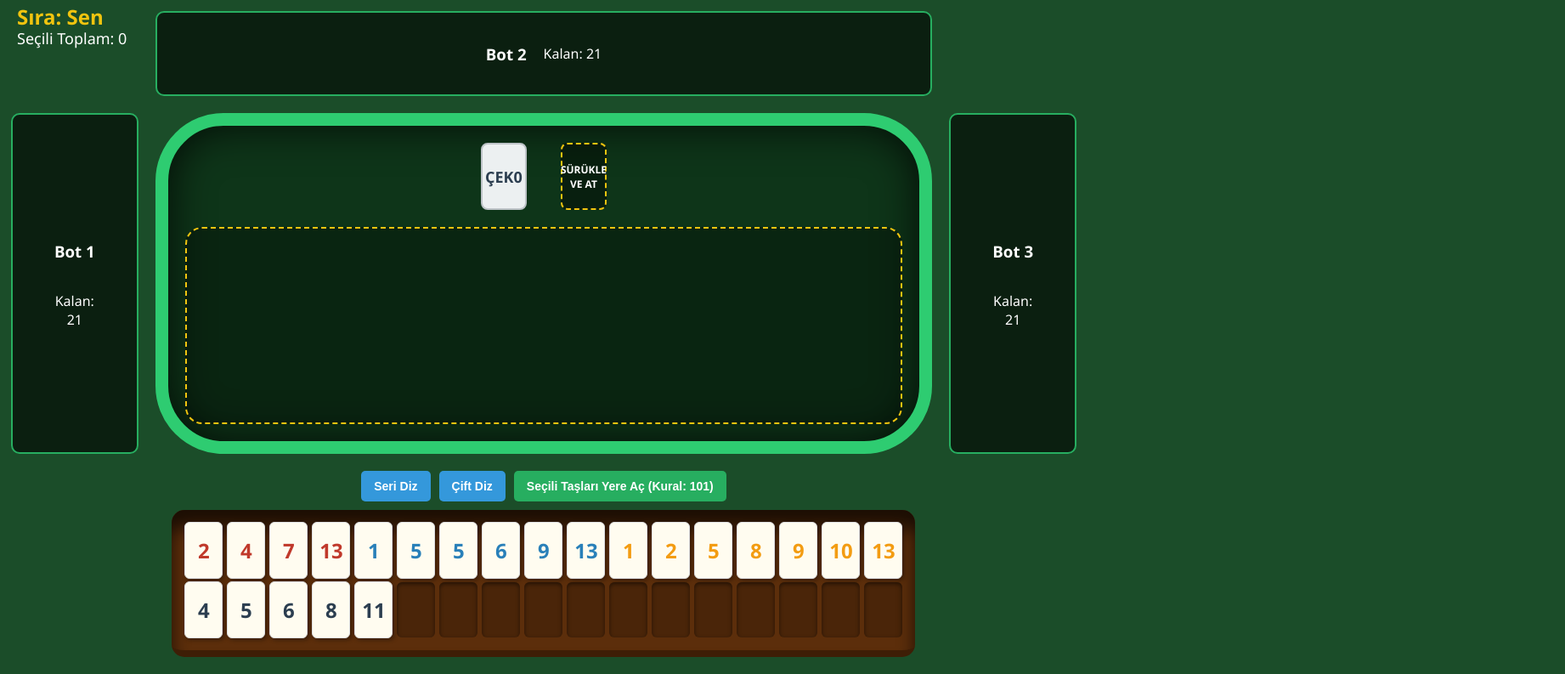
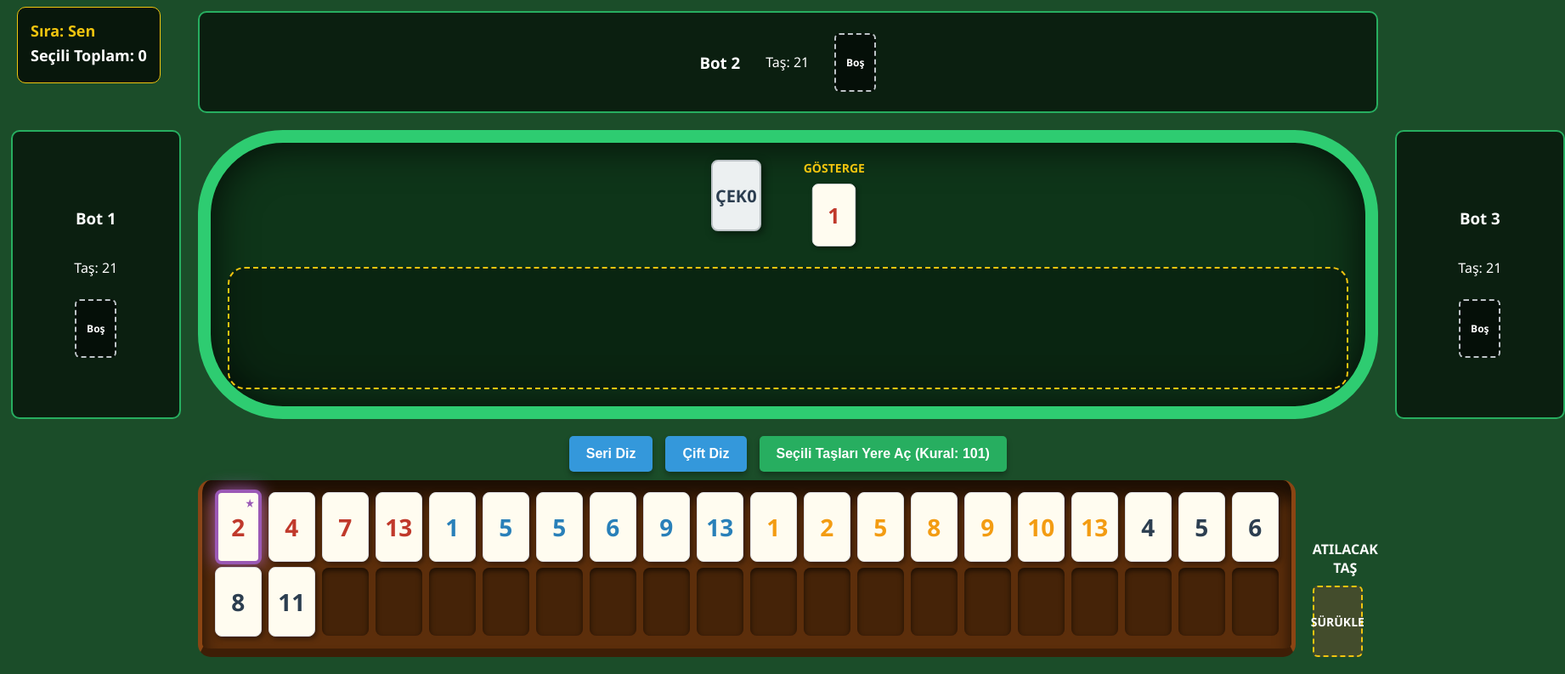
Before and after one commit to Sinanayd1/101-okey, a plain HTML site: page index.html in a window 1280 px wide. Shown: the part 7-800 px from the top of the page at 85% size, 1842 px wide, since content can reach past the window. Drawn offline with Linux system fonts and the light colour scheme.

Commit message:
Update index.html

```diff
--- a/index.html
+++ b/index.html
@@ -2,71 +2,101 @@
 <html lang="tr">
 <head>
     <meta charset="UTF-8">
-    <title>101 Okey - Gelişmiş Kurallar</title>
+    <title>Gelişmiş 101 Okey Simülasyonu</title>
     <style>
-        body { font-family: 'Segoe UI', Tahoma, sans-serif; background-color: #1b4d29; color: white; margin: 0; display: flex; flex-direction: column; align-items: center; justify-content: center; height: 100vh; user-select: none; }
+        body { font-family: 'Segoe UI', Tahoma, sans-serif; background-color: #1b4d29; color: white; margin: 0; display: flex; flex-direction: column; align-items: center; justify-content: flex-start; height: 100vh; user-select: none; overflow-x: hidden; }
 
-        .masa-container { display: grid; grid-template-columns: 150px 1fr 150px; grid-template-rows: 100px 1fr auto; gap: 20px; width: 98vw; max-width: 1400px; height: 95vh; }
+        .masa-container { display: grid; grid-template-columns: 200px 1fr 200px; grid-template-rows: 120px 1fr auto; gap: 20px; width: 98vw; max-width: 1600px; height: 95vh; padding-top: 20px; }
 
-        /* BOT VE MASA ALANLARI */
-        .oyuncu-kart { background: rgba(0,0,0,0.6); padding: 10px; border-radius: 10px; text-align: center; border: 2px solid #27ae60; display: flex; flex-direction: column; justify-content: center; }
-        #bot2-alan { grid-column: 2; grid-row: 1; flex-direction: row; align-items: center; gap: 20px; }
+        /* OYUNCU VE BOT ALANLARI */
+        .oyuncu-kart { background: rgba(0,0,0,0.6); padding: 15px; border-radius: 10px; text-align: center; border: 2px solid #27ae60; display: flex; flex-direction: column; justify-content: center; align-items: center; position: relative; }
+        #bot2-alan { grid-column: 2; grid-row: 1; flex-direction: row; gap: 30px; }
         #bot1-alan { grid-column: 1; grid-row: 2; }
         #bot3-alan { grid-column: 3; grid-row: 2; }
 
-        .orta-masa { grid-column: 2; grid-row: 2; background: #0e3519; border-radius: 80px; padding: 20px; display: flex; flex-direction: column; box-shadow: inset 0 0 50px rgba(0,0,0,0.8); border: 15px solid #2ecc71; }
-        .cekme-ve-cop { display: flex; justify-content: center; gap: 40px; margin-bottom: 20px; }
+        /* KİŞİSEL ÇÖP KUTULARI (Kimin ne attığını görmek için) */
+        .kisisel-cop { width: 45px; height: 65px; background: rgba(0,0,0,0.5); border: 2px dashed #bdc3c7; border-radius: 6px; display: flex; align-items: center; justify-content: center; font-size: 12px; font-weight: bold; margin-top: 10px; }
+        #cop-bot2 { margin-top: 0; }
+        #cop-sen { width: 55px; height: 80px; border-color: #f1c40f; font-size: 14px; background: rgba(231, 76, 60, 0.2); transition: 0.2s; }
+        #cop-sen.drag-over { background: rgba(231, 76, 60, 0.8); transform: scale(1.1); }
 
-        .deste { width: 50px; height: 75px; background: #ecf0f1; border-radius: 8px; display: flex; align-items: center; justify-content: center; font-weight: bold; font-size: 18px; color: #2c3e50; cursor: pointer; border: 2px solid #bdc3c7; }
-        .cop { width: 50px; height: 75px; background: rgba(0,0,0,0.4); border-radius: 8px; display: flex; flex-direction: column; align-items: center; justify-content: center; font-weight: bold; font-size: 12px; color: white; border: 2px dashed #f1c40f; transition: 0.2s; text-align: center; }
-        .cop.drag-over { background: #e74c3c; border-color: white; transform: scale(1.1); }
+        /* ORTA MASA */
+        .orta-masa { grid-column: 2; grid-row: 2; background: #0e3519; border-radius: 100px; padding: 20px; display: flex; flex-direction: column; box-shadow: inset 0 0 50px rgba(0,0,0,0.8); border: 15px solid #2ecc71; }
+        .cekme-ve-gosterge { display: flex; justify-content: center; gap: 50px; margin-bottom: 20px; }
 
-        .yere-acilanlar { flex-grow: 1; background: rgba(0,0,0,0.3); border-radius: 20px; padding: 15px; display: flex; flex-wrap: wrap; gap: 15px; border: 2px dashed #f1c40f; overflow-y: auto; }
+        .deste { width: 55px; height: 80px; background: #ecf0f1; border-radius: 8px; display: flex; align-items: center; justify-content: center; font-weight: bold; font-size: 20px; color: #2c3e50; cursor: pointer; border: 2px solid #bdc3c7; box-shadow: 3px 3px 10px rgba(0,0,0,0.5); }
+        .gosterge-alani { display: flex; flex-direction: column; align-items: center; font-size: 14px; color: #f1c40f; font-weight: bold; }
+
+        .yere-acilanlar { flex-grow: 1; background: rgba(0,0,0,0.3); border-radius: 20px; padding: 15px; display: flex; flex-wrap: wrap; gap: 15px; border: 2px dashed #f1c40f; overflow-y: auto; align-content: flex-start; }
         .per-grubu { display: flex; gap: 2px; background: rgba(255,255,255,0.1); padding: 5px; border-radius: 8px; }
 
-        /* ISTAKA VE BUTONLAR */
+        /* ISTAKA VE BÖLMELER (BÜYÜTÜLDÜ) */
         #benim-alan { grid-column: 2; grid-row: 3; display: flex; flex-direction: column; align-items: center; gap: 10px; }
-        .istaka-izgara { background: #5c2e0b; padding: 15px; border-radius: 15px; display: grid; grid-template-columns: repeat(17, 45px); grid-template-rows: 65px 65px; gap: 5px; box-shadow: inset 0 20px 20px rgba(0,0,0,0.7); border-bottom: 8px solid #3e1e06; }
-        .slot { background: rgba(0,0,0,0.2); border-radius: 6px; width: 100%; height: 100%; box-shadow: inset 0 2px 5px rgba(0,0,0,0.5); display: flex; align-items: center; justify-content: center; }
-        .slot.drag-over { background: rgba(255,255,255,0.2); }
 
-        /* TAŞ TASARIMI VE SEÇİM EFEKTİ */
-        .tas { width: 45px; height: 65px; background: #fffcf0; border-radius: 6px; display: flex; align-items: center; justify-content: center; font-size: 24px; font-weight: 900; box-shadow: 2px 2px 5px rgba(0,0,0,0.4); cursor: grab; border: 1px solid #dcdde1; transition: transform 0.1s, border 0.1s; }
+        .istaka-konteyner { display: flex; align-items: flex-end; gap: 20px; }
+
+        /* 40 Bölmeli Geniş Istaka */
+        .istaka-izgara { background: #5c2e0b; padding: 15px; border-radius: 15px; display: grid; grid-template-columns: repeat(20, 55px); grid-template-rows: 80px 80px; gap: 8px; box-shadow: inset 0 20px 20px rgba(0,0,0,0.7); border-bottom: 10px solid #3e1e06; border-left: 5px solid #8B4513; border-right: 5px solid #8B4513; }
+        .slot { background: rgba(0,0,0,0.25); border-radius: 8px; width: 100%; height: 100%; box-shadow: inset 0 3px 6px rgba(0,0,0,0.6); display: flex; align-items: center; justify-content: center; }
+        .slot.drag-over { background: rgba(255,255,255,0.3); }
+
+        /* TAŞ TASARIMI */
+        .tas { width: 55px; height: 80px; background: #fffcf0; border-radius: 8px; display: flex; flex-direction: column; align-items: center; justify-content: center; font-size: 28px; font-weight: 900; box-shadow: 2px 2px 6px rgba(0,0,0,0.5); cursor: grab; border: 1px solid #dcdde1; transition: transform 0.1s; position: relative; }
         .tas:active { cursor: grabbing; }
+        .tas.secili { transform: translateY(-15px); border: 3px solid #f1c40f; box-shadow: 0 0 15px #f1c40f; }
 
-        /* Tıklanıp seçilen taşlar havaya kalkar */
-        .tas.secili { transform: translateY(-15px); border: 3px solid #f1c40f; box-shadow: 0 0 15px #f1c40f; }
+        /* GERÇEK OKEY TAŞI EFEKTİ */
+        .tas.gercek-okey { border: 4px solid #9b59b6; box-shadow: 0 0 20px #9b59b6; }
+        .tas.gercek-okey::after { content: "★"; position: absolute; top: 2px; right: 4px; font-size: 14px; color: #9b59b6; }
 
         .sari { color: #f39c12; } .mavi { color: #2980b9; } .siyah { color: #2c3e50; } .kirmizi { color: #c0392b; }
 
-        /* KONTROLLER */
-        .buton-grubu { display: flex; gap: 10px; }
-        button { padding: 10px 15px; font-size: 14px; font-weight: bold; cursor: pointer; border: none; border-radius: 5px; color: white; transition: 0.2s; }
-        .btn-mavi { background: #3498db; } .btn-mavi:hover { background: #2980b9; }
-        .btn-yesil { background: #27ae60; } .btn-yesil:hover { background: #2ecc71; }
+        .buton-grubu { display: flex; gap: 15px; }
+        button { padding: 12px 20px; font-size: 16px; font-weight: bold; cursor: pointer; border: none; border-radius: 5px; color: white; transition: 0.2s; box-shadow: 0 4px 6px rgba(0,0,0,0.3); }
+        .btn-mavi { background: #3498db; } .btn-mavi:hover { background: #2980b9; transform: translateY(-2px); }
+        .btn-yesil { background: #27ae60; } .btn-yesil:hover { background: #2ecc71; transform: translateY(-2px); }
 
-        #sira-bilgi { position: absolute; top: 10px; left: 20px; font-size: 24px; color: #f1c40f; font-weight: bold; }
-        #toplam-puan { position: absolute; top: 40px; left: 20px; font-size: 18px; color: white; }
+        #bilgi-paneli { position: absolute; top: 15px; left: 20px; background: rgba(0,0,0,0.7); padding: 15px; border-radius: 10px; border: 1px solid #f1c40f; }
+        .bilgi-metin { font-size: 18px; color: #f1c40f; font-weight: bold; margin-bottom: 5px; }
     </style>
 </head>
 <body>
 
-    <div id="sira-bilgi">Sıra: Sen</div>
-    <div id="toplam-puan">Seçili Toplam: 0</div>
+    <div id="bilgi-paneli">
+        <div class="bilgi-metin" id="sira-bilgi">Sıra: Sen</div>
+        <div class="bilgi-metin" style="color: white;" id="toplam-puan">Seçili Toplam: 0</div>
+    </div>
 
     <div class="masa-container">
-        <div class="oyuncu-kart" id="bot2-alan"><h3>Bot 2</h3><p>Kalan: <span id="bot2-sayi">21</span></p></div>
-        <div class="oyuncu-kart" id="bot1-alan"><h3>Bot 1</h3><p>Kalan:<br><span id="bot1-sayi">21</span></p></div>
+        <div class="oyuncu-kart" id="bot2-alan">
+            <h3>Bot 2</h3>
+            <p>Taş: <span id="bot2-sayi">21</span></p>
+            <div class="kisisel-cop" id="cop-bot2">Boş</div>
+        </div>
+
+        <div class="oyuncu-kart" id="bot1-alan">
+            <h3>Bot 1</h3>
+            <p>Taş: <span id="bot1-sayi">21</span></p>
+            <div class="kisisel-cop" id="cop-bot1">Boş</div>
+        </div>
 
         <div class="orta-masa">
-            <div class="cekme-ve-cop">
+            <div class="cekme-ve-gosterge">
                 <div class="deste" onclick="tasCek()">ÇEK<br><span id="deste-sayi">0</span></div>
-                <div class="cop" id="yandaki-cop">SÜRÜKLE<br>VE AT</div>
+
+                <div class="gosterge-alani">
+                    <div>GÖSTERGE</div>
+                    <div id="gosterge-tas-alani" style="margin-top: 5px;"></div>
+                </div>
             </div>
             <div class="yere-acilanlar" id="masadaki-seriler"></div>
         </div>
 
-        <div class="oyuncu-kart" id="bot3-alan"><h3>Bot 3</h3><p>Kalan:<br><span id="bot3-sayi">21</span></p></div>
+        <div class="oyuncu-kart" id="bot3-alan">
+            <h3>Bot 3</h3>
+            <p>Taş: <span id="bot3-sayi">21</span></p>
+            <div class="kisisel-cop" id="cop-bot3">Boş</div>
+        </div>
 
         <div id="benim-alan">
             <div class="buton-grubu">
@@ -74,29 +104,56 @@
                 <button class="btn-mavi" onclick="ciftDiz()">Çift Diz</button>
                 <button class="btn-yesil" onclick="secilileriAc()">Seçili Taşları Yere Aç (Kural: 101)</button>
             </div>
-            <div class="istaka-izgara" id="istaka-izgara"></div>
+
+            <div class="istaka-konteyner">
+                <div class="istaka-izgara" id="istaka-izgara"></div>
+
+                <div>
+                    <div style="text-align: center; font-weight: bold; margin-bottom: 5px;">ATILACAK<br>TAŞ</div>
+                    <div class="kisisel-cop" id="cop-sen">SÜRÜKLE</div>
+                </div>
+            </div>
         </div>
     </div>
 
     <script>
         const renkler = ["sari", "mavi", "siyah", "kirmizi"];
-        let deste = [], bot1Tasi = [], bot2Tasi = [], bot3Tasi = [], atilanTaslar = [];
+        let deste = [], bot1Tasi = [], bot2Tasi = [], bot3Tasi = [];
+
+        // Herkesin kendi atılan taşlar (çöp) listesi var
+        let atilanlar = { sen: [], bot1: [], bot2: [], bot3: [] };
+
         let siraKimde = 0;
         let tasCekildiMi = false;
-        let ilkAcilisYapildiMi = false; // 101 barajı geçildi mi kontrolü
+        let ilkAcilisYapildiMi = false;
 
-        let istakaSlots = new Array(34).fill(null);
-        let seciliSlotlar = []; // Tıklanarak seçilen taşların indeksleri
+        let gosterge = null;
+        let gercekOkey = null;
+
+        // 40 bölmeli Istaka
+        let istakaSlots = new Array(40).fill(null);
+        let seciliSlotlar = [];
 
         function oyunuBaslat() {
+            // Deste Oluştur
             for (let i = 0; i < 2; i++) {
                 renkler.forEach(renk => {
-                    for (let sayi = 1; sayi <= 13; sayi++) { deste.push({ renk, sayi }); }
+                    for (let sayi = 1; sayi <= 13; sayi++) { deste.push({ renk, sayi, tip: 'normal' }); }
                 });
             }
-            deste.push({ renk: "siyah", sayi: "★" }, { renk: "siyah", sayi: "★" });
+            deste.push({ renk: "siyah", sayi: "★", tip: 'sahte' }, { renk: "kirmizi", sayi: "★", tip: 'sahte' });
             deste = deste.sort(() => Math.random() - 0.5);
 
+            // Gösterge ve Okey Belirleme
+            gosterge = deste.pop();
+            let okeySayisi = gosterge.sayi === 13 ? 1 : gosterge.sayi + 1;
+            gercekOkey = { renk: gosterge.renk, sayi: okeySayisi };
+
+            // Göstergeyi Ekrana Çiz
+            let gAlan = document.getElementById("gosterge-tas-alani");
+            gAlan.innerHTML = `<div class="tas ${gosterge.renk}" style="transform: scale(0.9); margin:0;">${gosterge.sayi}</div>`;
+
+            // Dağıtım
             let oyuncuIlkTaslari = deste.splice(0, 22);
             for(let i=0; i<22; i++) istakaSlots[i] = oyuncuIlkTaslari[i];
 
@@ -104,49 +161,60 @@
             bot2Tasi = deste.splice(0, 21);
             bot3Tasi = deste.splice(0, 21);
 
-            seriDiz(); // Başlangıçta otomatik seri dizsin
+            seriDiz();
         }
 
-        // --- DİZİLİM FONKSİYONLARI ---
+        // Taşı çizerken Okey olup olmadığını kontrol eden fonksiyon
+        function tasHTMLOlustur(tasObj, extraClass = "") {
+            let tasDiv = document.createElement("div");
+            tasDiv.className = `tas ${tasObj.renk} ${extraClass}`;
+            tasDiv.innerText = tasObj.sayi;
+
+            // Eğer bu taş belirlenen okey ise parlasın
+            if (tasObj.tip !== 'sahte' && tasObj.renk === gercekOkey.renk && tasObj.sayi === gercekOkey.sayi) {
+                tasDiv.classList.add("gercek-okey");
+            }
+            return tasDiv;
+        }
+
         function seriDiz() {
-            seciliSlotlar = []; // Seçimleri sıfırla
+            seciliSlotlar = [];
             let taslar = istakaSlots.filter(t => t !== null);
-            // Önce renge, sonra sayıya göre sırala (Seri mantığı)
             taslar.sort((a, b) => {
                 if (a.renk === b.renk) return (a.sayi === '★' ? 0 : a.sayi) - (b.sayi === '★' ? 0 : b.sayi);
                 return a.renk.localeCompare(b.renk);
             });
-            istakaSlots = new Array(34).fill(null);
-            taslar.forEach((t, i) => istakaSlots[i] = t);
+            istakaSlots = new Array(40).fill(null); // Temizle
+
+            // Taşları biraz daha ortalayarak dizelim
+            let baslangic = 0;
+            taslar.forEach((t, i) => istakaSlots[baslangic + i] = t);
             istakayiCiz();
         }
 
         function ciftDiz() {
             seciliSlotlar = [];
             let taslar = istakaSlots.filter(t => t !== null);
-            // Önce sayıya, sonra renge göre sırala (Eşleri yan yana getirir)
             taslar.sort((a, b) => {
-                let sayiA = a.sayi === '★' ? 0 : a.sayi;
-                let sayiB = b.sayi === '★' ? 0 : b.sayi;
-                if (sayiA === sayiB) return a.renk.localeCompare(b.renk);
-                return sayiA - sayiB;
+                let sA = a.sayi === '★' ? 0 : a.sayi;
+                let sB = b.sayi === '★' ? 0 : b.sayi;
+                if (sA === sB) return a.renk.localeCompare(b.renk);
+                return sA - sB;
             });
-            istakaSlots = new Array(34).fill(null);
+            istakaSlots = new Array(40).fill(null);
             taslar.forEach((t, i) => istakaSlots[i] = t);
             istakayiCiz();
         }
 
-        // --- ISTAKA VE SEÇİM EKRANI ---
         function istakayiCiz() {
             const izgara = document.getElementById("istaka-izgara");
             izgara.innerHTML = "";
             let anlikToplam = 0;
 
-            for(let i=0; i<34; i++) {
+            for(let i=0; i<40; i++) {
                 let slot = document.createElement("div");
                 slot.className = "slot";
 
-                // Drag & Drop
                 slot.addEventListener("dragover", (e) => { e.preventDefault(); slot.classList.add("drag-over"); });
                 slot.addEventListener("dragleave", () => slot.classList.remove("drag-over"));
                 slot.addEventListener("drop", (e) => {
@@ -157,30 +225,24 @@
                     let temp = istakaSlots[i];
                     istakaSlots[i] = istakaSlots[fromIndex];
                     istakaSlots[fromIndex] = temp;
-                    seciliSlotlar = []; // Yer değişince seçimleri temizle
+                    seciliSlotlar = [];
                     istakayiCiz();
                 });
 
                 if(istakaSlots[i]) {
                     let tasObj = istakaSlots[i];
-                    let tasDiv = document.createElement("div");
-                    tasDiv.className = `tas ${tasObj.renk}`;
-                    tasDiv.innerText = tasObj.sayi;
+                    let tasDiv = tasHTMLOlustur(tasObj);
                     tasDiv.draggable = true;
 
-                    // Seçim efekti
                     if(seciliSlotlar.includes(i)) {
                         tasDiv.classList.add("secili");
+                        // Okey seçilirse toplam sayıya etkisi kurallara göre değişir ama şimdilik kendi değeriyle toplayalım
                         anlikToplam += (tasObj.sayi === '★' ? 0 : tasObj.sayi);
                     }
 
-                    // Tıklayarak seçme
                     tasDiv.onclick = () => {
-                        if (seciliSlotlar.includes(i)) {
-                            seciliSlotlar = seciliSlotlar.filter(ind => ind !== i);
-                        } else {
-                            seciliSlotlar.push(i);
-                        }
+                        if (seciliSlotlar.includes(i)) seciliSlotlar = seciliSlotlar.filter(ind => ind !== i);
+                        else seciliSlotlar.push(i);
                         istakayiCiz();
                     };
 
@@ -192,53 +254,45 @@
             document.getElementById("toplam-puan").innerText = `Seçili Toplam: ${anlikToplam}`;
         }
 
-        // --- 101 KURALI İLE YERE AÇMA ---
         function secilileriAc() {
             if (seciliSlotlar.length < 3) return alert("Per (grup) oluşturmak için en az 3 taş seçmelisiniz!");
 
             let seciliTaslarObj = seciliSlotlar.map(i => istakaSlots[i]);
             let toplamSayi = seciliTaslarObj.reduce((sum, tas) => sum + (tas.sayi === '★' ? 0 : tas.sayi), 0);
 
-            // 101 Kontrolü (Sadece ilk açılışta)
             if (!ilkAcilisYapildiMi) {
-                if (toplamSayi < 101) {
-                    return alert(`Seçtiğiniz taşların toplamı ${toplamSayi}. Yere açabilmek için 101 barajını geçmelisiniz!`);
-                }
-                ilkAcilisYapildiMi = true; // Baraj geçildi, artık serbest!
+                if (toplamSayi < 101) return alert(`Toplam ${toplamSayi}. 101 barajını geçmelisiniz!`);
+                ilkAcilisYapildiMi = true;
             }
 
-            // Seçilenleri masaya gönder
             let masa = document.getElementById("masadaki-seriler");
             let perGrubu = document.createElement("div");
             perGrubu.className = "per-grubu";
 
             seciliTaslarObj.forEach(tas => {
-                let div = document.createElement("div");
-                div.className = `tas ${tas.renk}`;
+                let div = tasHTMLOlustur(tas);
                 div.style.transform = "scale(0.8)";
-                div.style.margin = "-5px";
-                div.innerText = tas.sayi;
+                div.style.margin = "-8px";
                 perGrubu.appendChild(div);
             });
             masa.appendChild(perGrubu);
 
-            // Istakadan sil
             seciliSlotlar.forEach(i => istakaSlots[i] = null);
             seciliSlotlar = [];
             istakayiCiz();
         }
 
-        // --- DİĞER OYUN MEKANİKLERİ ---
-        const copDiv = document.getElementById("yandaki-cop");
-        copDiv.addEventListener("dragover", (e) => { e.preventDefault(); copDiv.classList.add("drag-over"); });
-        copDiv.addEventListener("dragleave", () => copDiv.classList.remove("drag-over"));
-        copDiv.addEventListener("drop", (e) => {
+        // --- SENİN ÇÖP KUTUNA SÜRÜKLE BIRAK (TAŞ ATMA) ---
+        const senCopDiv = document.getElementById("cop-sen");
+        senCopDiv.addEventListener("dragover", (e) => { e.preventDefault(); senCopDiv.classList.add("drag-over"); });
+        senCopDiv.addEventListener("dragleave", () => senCopDiv.classList.remove("drag-over"));
+        senCopDiv.addEventListener("drop", (e) => {
             e.preventDefault();
-            copDiv.classList.remove("drag-over");
-            if (siraKimde !== 0 || !tasCekildiMi) return alert("Sıra sende değil veya henüz taş çekmedin!");
+            senCopDiv.classList.remove("drag-over");
+            if (siraKimde !== 0 || !tasCekildiMi) return alert("Sıra sende değil veya taş çekmedin!");
 
             let fromIndex = parseInt(e.dataTransfer.getData("slotIndex"));
-            atilanTaslar.push(istakaSlots[fromIndex]);
+            atilanlar.sen.push(istakaSlots[fromIndex]);
             istakaSlots[fromIndex] = null;
 
             seciliSlotlar = [];
@@ -253,10 +307,26 @@
             document.getElementById("bot2-sayi").innerText = bot2Tasi.length;
             document.getElementById("bot3-sayi").innerText = bot3Tasi.length;
 
-            if (atilanTaslar.length > 0) {
-                let sT = atilanTaslar[atilanTaslar.length - 1];
-                copDiv.innerHTML = `<div class="tas ${sT.renk}" style="transform:scale(0.9); margin:0;">${sT.sayi}</div>`;
-                copDiv.style.border = "none"; copDiv.style.background = "transparent";
+            // Herkesin çöpünü güncelle
+            guncelleKisiselCop("cop-sen", atilanlar.sen);
+            guncelleKisiselCop("cop-bot1", atilanlar.bot1);
+            guncelleKisiselCop("cop-bot2", atilanlar.bot2);
+            guncelleKisiselCop("cop-bot3", atilanlar.bot3);
+        }
+
+        function guncelleKisiselCop(elementId, atilanListe) {
+            let el = document.getElementById(elementId);
+            if (atilanListe.length > 0) {
+                let sT = atilanListe[atilanListe.length - 1];
+                let tasDiv = tasHTMLOlustur(sT);
+                tasDiv.style.transform = (elementId === "cop-sen") ? "scale(0.7)" : "scale(0.6)";
+                tasDiv.style.margin = "0";
+                el.innerHTML = "";
+                el.appendChild(tasDiv);
+                el.style.border = "none";
+                el.style.background = "transparent";
+            } else {
+                el.innerHTML = (elementId === "cop-sen") ? "SÜRÜKLE" : "Boş";
             }
         }
 
@@ -269,13 +339,18 @@
         function siraKontrol() {
             const isimler = ["Sen", "Bot 1", "Bot 2", "Bot 3"];
             document.getElementById("sira-bilgi").innerText = `Sıra: ${isimler[siraKimde]}`;
-            if (siraKimde !== 0) setTimeout(botOynasin, 1000);
+            if (siraKimde !== 0) setTimeout(botOynasin, 1500); // 1.5 saniye düşünme payı
         }
 
         function botOynasin() {
-            let aktif = (siraKimde === 1) ? bot1Tasi : (siraKimde === 2) ? bot2Tasi : bot3Tasi;
+            let aktif; let aktifCop;
+            if(siraKimde === 1) { aktif = bot1Tasi; aktifCop = atilanlar.bot1; }
+            else if(siraKimde === 2) { aktif = bot2Tasi; aktifCop = atilanlar.bot2; }
+            else { aktif = bot3Tasi; aktifCop = atilanlar.bot3; }
+
             aktif.push(deste.pop());
-            atilanTaslar.push(aktif.splice(Math.floor(Math.random() * aktif.length), 1)[0]);
+            aktifCop.push(aktif.splice(Math.floor(Math.random() * aktif.length), 1)[0]);
+
             siraKimde = (siraKimde + 1) % 4;
             guncelle(); siraKontrol();
         }
```
